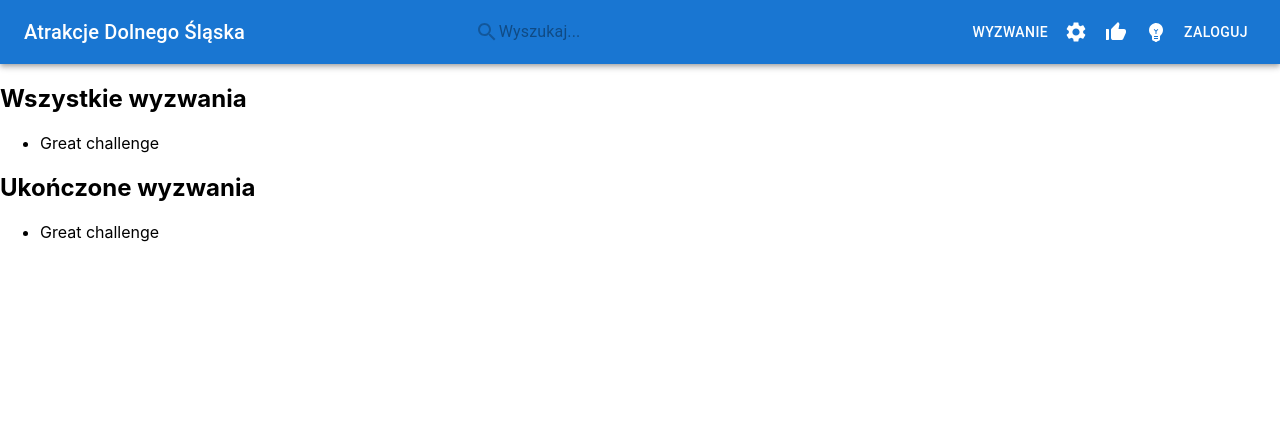
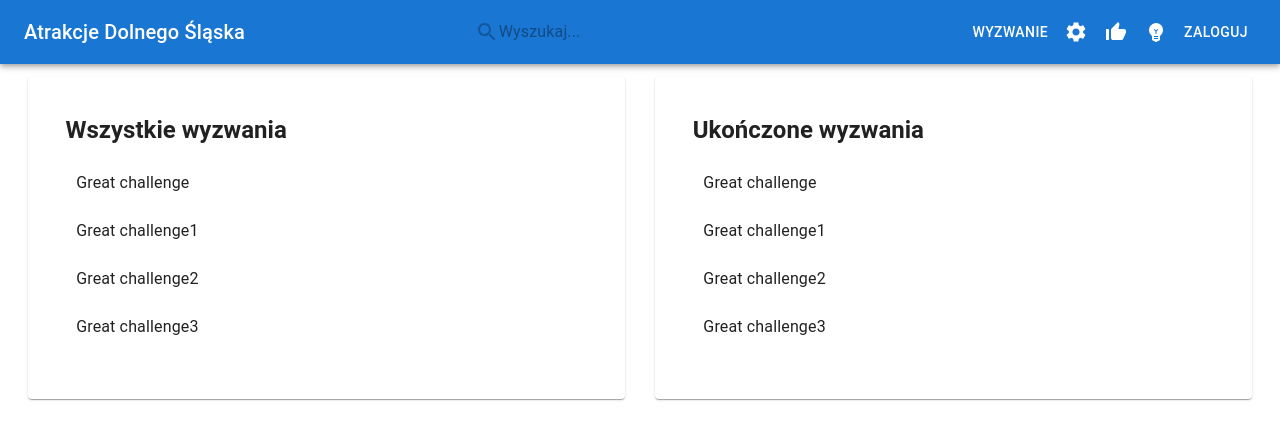
Before and after one commit to deepFlow7/Attractions-of-Lower-Silesia, a React (Vite) app in the folder client/: page /challenges in a window 1280 px wide. Shown: the top 440 px of the page. Built offline with nearby package versions, Linux system fonts and the light colour scheme.

Commit message:
Style Challenges

```diff
--- a/client/src/Components/Attraction.tsx
+++ b/client/src/Components/Attraction.tsx
@@ -20,7 +20,7 @@ const Title = styled(Typography)`
 `;
 
 const Container = styled.div`
-  margin: 0 2%;
+  margin: 1.5% 1.5%;
 `;
 
 const AttractionView: React.FC<AttractionViewProps> = ({ attraction, comments }) => {
--- a/client/src/Components/AttractionsList.tsx
+++ b/client/src/Components/AttractionsList.tsx
@@ -1,22 +1,41 @@
+/** @jsxImportSource @emotion/react */
+import { css } from '@emotion/react';
+import styled from '@emotion/styled';
 import React from 'react';
-import { List, ListItem, ListItemText } from '@mui/material';
+import { List, ListItem, ListItemText, Typography } from '@mui/material';
 import { Attraction } from '../types'; // Importujemy interfejs Attraction
 
 interface ListProps {
   items: Attraction[]; // Zmiana typu listy na Attraction[]
 }
 
+const StyledList = styled(List)`
+  border-radius: 8px;
+  padding: 16px;
+`;
+
+const StyledListItem = styled(ListItem)`
+  &:nth-of-type(odd) {
+  }
+  &:hover {
+    background-color: #d0d0d0;
+  }
+`;
+
+const Title = styled(Typography)`
+  font-weight: bold;
+`;
+
 const AttractionsList: React.FC<ListProps> = ({ items }) => {
   return (
-    <List>
-      Lista Atrakcji
+    <StyledList>
+      <Title variant="h5">Lista Atrakcji</Title>
       {items.map((attraction, index) => (
-        <ListItem key={index}>
-          {/* Wyświetlamy nazwę atrakcji */}
+        <StyledListItem key={index}>
           <ListItemText primary={attraction.name} />
-        </ListItem>
+        </StyledListItem>
       ))}
-    </List>
+    </StyledList>
   );
 };
 
--- a/client/src/Components/Challenges.tsx
+++ b/client/src/Components/Challenges.tsx
@@ -1,4 +1,8 @@
+/** @jsxImportSource @emotion/react */
+import { css } from '@emotion/react';
+import styled from '@emotion/styled';
 import React from 'react';
+import { Typography, Card, CardContent, List, ListItem, ListItemText } from '@mui/material';
 import { Challenge } from '../types'; // Importujemy interfejs Challenge
 
 interface ChallengesProps {
@@ -6,26 +10,50 @@ interface ChallengesProps {
   completedChallenges: Challenge[];
 }
 
+const Container = styled.div`
+  display: flex;
+  justify-content: space-around;
+  padding: 1%;
+`;
+
+const Section = styled(Card)`
+  width: 45%;
+  padding: 16px;
+`;
+
+const SectionTitle = styled(Typography)`
+  font-weight: bold;
+  margin: 1%;
+`;
+
 const Challenges: React.FC<ChallengesProps> = ({ allChallenges, completedChallenges }) => {
   return (
-    <div>
-      <div>
-        <h2>Wszystkie wyzwania</h2>
-        <ul>
-          {allChallenges.map(challenge => (
-            <li key={challenge.id}>{challenge.name}</li>
-          ))}
-        </ul>
-      </div>
-      <div>
-        <h2>Ukończone wyzwania</h2>
-        <ul>
-          {completedChallenges.map(challenge => (
-            <li key={challenge.id}>{challenge.name}</li>
-          ))}
-        </ul>
-      </div>
-    </div>
+    <Container>
+      <Section>
+        <CardContent>
+          <SectionTitle variant="h5">Wszystkie wyzwania</SectionTitle>
+          <List>
+            {allChallenges.map(challenge => (
+              <ListItem key={challenge.id}>
+                <ListItemText primary={challenge.name} />
+              </ListItem>
+            ))}
+          </List>
+        </CardContent>
+      </Section>
+      <Section>
+        <CardContent>
+          <SectionTitle variant="h5">Ukończone wyzwania</SectionTitle>
+          <List>
+            {completedChallenges.map(challenge => (
+              <ListItem key={challenge.id}>
+                <ListItemText primary={challenge.name} />
+              </ListItem>
+            ))}
+          </List>
+        </CardContent>
+      </Section>
+    </Container>
   );
 };
 
--- a/client/src/Components/Filter.tsx
+++ b/client/src/Components/Filter.tsx
@@ -1,9 +1,27 @@
+/** @jsxImportSource @emotion/react */
+import { css } from '@emotion/react';
+import styled from '@emotion/styled';
 import React, { useState } from 'react';
+import { Typography, FormControlLabel, Checkbox, Card, CardContent } from '@mui/material';
 
 interface FilterProps {
   options: string[];
   onChange: (selectedOptions: string[]) => void;
 }
+
+const StyledCard = styled(Card)`
+  padding: 16px;
+`;
+
+const Title = styled(Typography)`
+  text-align: center;
+  font-weight: bold;
+  margin-bottom: 16px;
+`;
+
+const StyledFormControlLabel = styled(FormControlLabel)`
+  display: block;
+`;
 
 const Filter: React.FC<FilterProps> = ({ options, onChange }) => {
   const [selectedOptions, setSelectedOptions] = useState<string[]>([]);
@@ -17,21 +35,25 @@ const Filter: React.FC<FilterProps> = ({ options, onChange }) => {
   };
 
   return (
-    <div>
-      Filtrowanie
-      {options.map((option) => (
-        <div key={option}>
-          <input
-            type="checkbox"
-            id={option}
-            value={option}
-            checked={selectedOptions.includes(option)}
-            onChange={() => handleCheckboxChange(option)}
+    <StyledCard>
+      <CardContent>
+        <Title variant="h5">Filtrowanie</Title>
+        {options.map((option) => (
+          <StyledFormControlLabel
+            key={option}
+            control={
+              <Checkbox
+                checked={selectedOptions.includes(option)}
+                onChange={() => handleCheckboxChange(option)}
+                name={option}
+                color="primary"
+              />
+            }
+            label={option}
           />
-          <label htmlFor={option}>{option}</label>
-        </div>
-      ))}
-    </div>
+        ))}
+      </CardContent>
+    </StyledCard>
   );
 };
 
--- a/client/src/Components/Home.tsx
+++ b/client/src/Components/Home.tsx
@@ -15,6 +15,10 @@ interface HomeProps {
 const TileCard = styled(Card)`
   margin: 1%;
 `;
+const Container = styled.div`
+  margin: 1% 1%;
+`;
+
 
 const Home: React.FC<HomeProps> = ({ attractions, filterOptions }) => {
   const x = 51.1079;
@@ -25,8 +29,9 @@ const Home: React.FC<HomeProps> = ({ attractions, filterOptions }) => {
   }
 
   return (
+    <Container>
       <Grid container spacing={2}>
-      <Grid item xs={12} md={6}>
+        <Grid item xs={12} md={5}>
           <TileCard>
             <Map x={x} y={y} />
           </TileCard>
@@ -37,7 +42,7 @@ const Home: React.FC<HomeProps> = ({ attractions, filterOptions }) => {
             <AttractionsList items={attractions} />
           </TileCard>
         </Grid>
-      <Grid item xs={12} md={2}>
+        <Grid item xs={12} md={3}>
           <TileCard>
             <Filter
               options={filterOptions}
@@ -46,6 +51,7 @@ const Home: React.FC<HomeProps> = ({ attractions, filterOptions }) => {
           </TileCard>
         </Grid>
       </Grid>
+    </Container>
   );
 };
 
--- a/client/src/index.tsx
+++ b/client/src/index.tsx
@@ -46,6 +46,27 @@ const data={
     {
       id:0,
       name:"Great challenge",
+      description:"Greatest challenge of them all",
+      points:100,
+      attractions: [],
+    },
+    {
+      id:0,
+      name:"Great challenge1",
+      description:"Greatest challenge of them all",
+      points:100,
+      attractions: [],
+    },
+    {
+      id:0,
+      name:"Great challenge2",
+      description:"Greatest challenge of them all",
+      points:100,
+      attractions: [],
+    },
+    {
+      id:0,
+      name:"Great challenge3",
       description:"Greatest challenge of them all",
       points:100,
       attractions: [],
```
Lines whose indentation alone changed are shown as unchanged.
